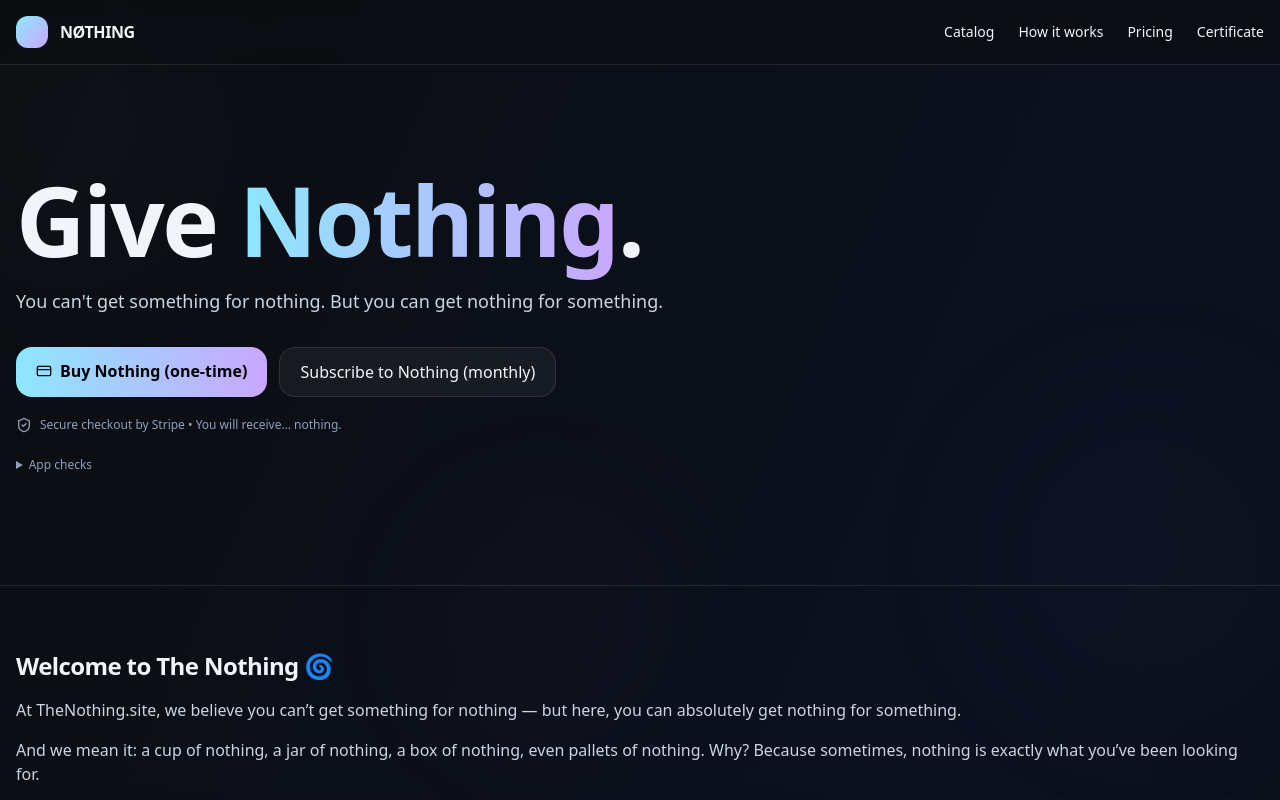
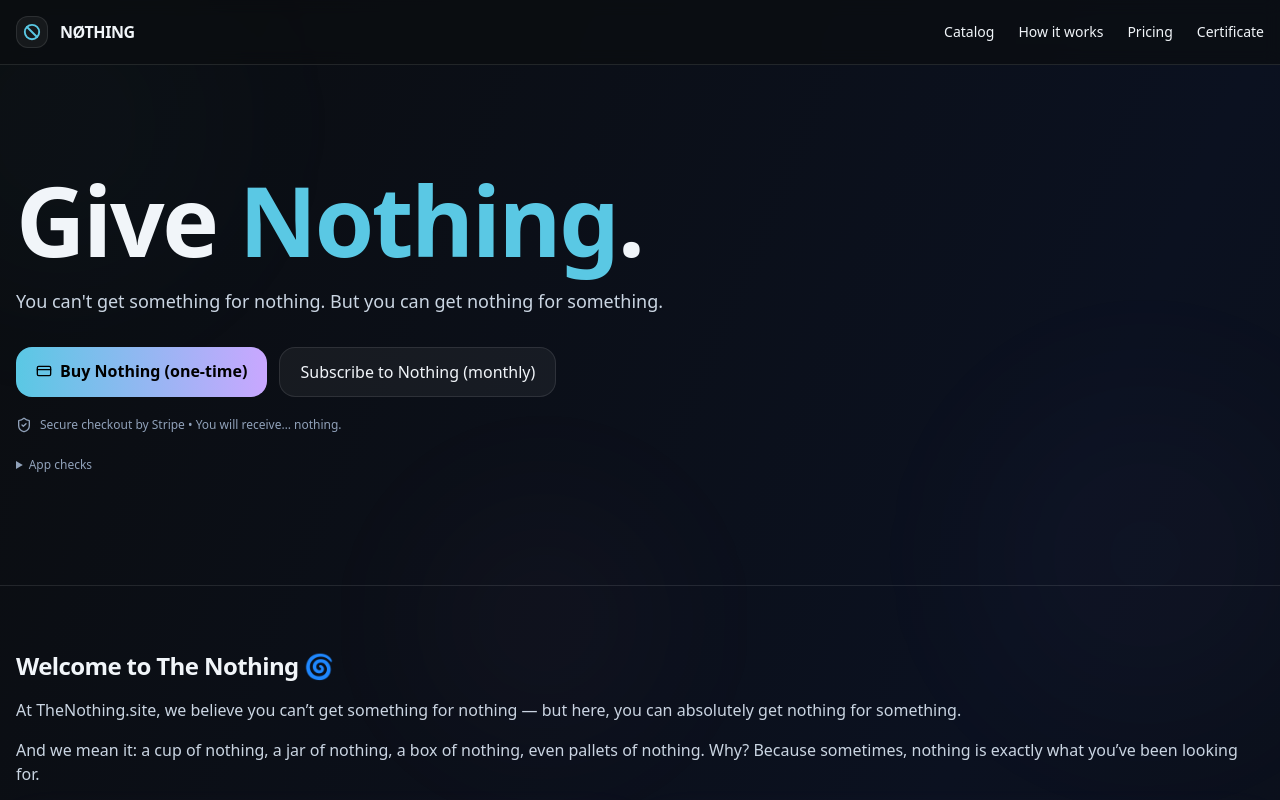
Before and after one commit to bobmaucher/the-nothing, a React (Vite) app: page / in a window 1280 px wide. Shown: the top 800 px of the page. Built offline with nearby package versions, Linux system fonts and the light colour scheme.

Commit message:
ui: logo mark, brand-cyan, motion-respectful effects

```diff
--- a/src/App.jsx
+++ b/src/App.jsx
@@ -1,16 +1,16 @@
 import { useState } from "react";
 import { BrowserRouter, Routes, Route, Link, useParams, useNavigate } from "react-router-dom";
-import { motion, useMotionValue, useTransform } from "framer-motion";
+import { motion, useMotionValue, useTransform, useReducedMotion } from "framer-motion";
 import { CreditCard, ShieldCheck, Infinity, Gift, Sparkles, Star, ArrowRight } from "lucide-react";
 import { jsPDF } from "jspdf";
 
 // ─────────────────────────────────────────────────────────────
-// FUTURISTIC MINIMAL GLOW THEME (ultra‑expensive, no gold)
+// FUTURISTIC MINIMAL GLOW THEME
 // Palette: near‑black base, neon pastel accents used sparingly
 const THEME = {
   bg: "bg-gradient-to-br from-[#0b0d10] via-[#0b1120] to-[#0b0d10]",
   card: "bg-white/3 backdrop-blur-xl border border-white/10",
-  accent1: "#8de7ff", // cyan
+  accent1: "#5AC8E4", // cyan
   accent2: "#c9a7ff", // violet
   accent3: "#ffa7d7", // magenta‑rose
 };
@@ -45,8 +45,10 @@ function genArticle(name, tld){
 
 // ─────────────────────────────────────────────────────────────
 // Micro‑components
-function NeonButton({ children, onClick, variant="primary", className="" }){
+function NeonButton({ children, onClick, variant = "primary", className = "" }) {
   const isPrimary = variant === "primary";
+  const reduce = useReducedMotion();
+
   return (
     <button
       type="button"
@@ -55,26 +57,47 @@ function NeonButton({ children, onClick, variant="primary", className="" }){
       style={isPrimary ? { background: `linear-gradient(90deg, ${THEME.accent1}, ${THEME.accent2})` } : undefined}
     >
       <span className="relative z-10 antialiased" style={{ transform: "translateZ(0)" }}>{children}</span>
-      {/* moving gleam */}
+      {/* moving gleam (disabled if prefers-reduced-motion) */}
+      {!reduce && (
         <motion.span
           initial={{ x: -260 }}
           animate={{ x: 260 }}
           transition={{ duration: 2.2, repeat: Infinity, ease: "linear" }}
           className="pointer-events-none absolute inset-y-0 -left-1/2 w-1/2 bg-gradient-to-r from-transparent via-white/50 to-transparent skew-x-12"
         />
+      )}
     </button>
   );
 }
 
-function GlowLayer(){
+function GlowLayer() {
+  const reduce = useReducedMotion();
+  const common = "pointer-events-none fixed blur-3xl";
+  const style1 = { background: `radial-gradient(circle at 30% 40%, ${THEME.accent1}22, transparent 60%)` };
+  const style2 = { background: `radial-gradient(circle at 60% 50%, ${THEME.accent2}22, transparent 60%)` };
+  const style3 = { background: `radial-gradient(circle at 50% 60%, ${THEME.accent3}22, transparent 60%)` };
+
+  if (reduce) {
+    // Static, subtler glows (better perf and accessibility)
     return (
       <>
-      <motion.div aria-hidden initial={{ opacity: 0.25 }} animate={{ opacity: [0.15,0.35,0.15] }} transition={{ duration: 8, repeat: Infinity }} className="pointer-events-none fixed -top-20 -left-24 h-[32rem] w-[32rem] blur-3xl" style={{ background: `radial-gradient( circle at 30% 40%, ${THEME.accent1}22, transparent 60%)` }} />
-      <motion.div aria-hidden initial={{ opacity: 0.25 }} animate={{ opacity: [0.15,0.35,0.15] }} transition={{ duration: 10, repeat: Infinity }} className="pointer-events-none fixed top-1/3 -right-24 h-[36rem] w-[36rem] blur-3xl" style={{ background: `radial-gradient( circle at 60% 50%, ${THEME.accent2}22, transparent 60%)` }} />
-      <motion.div aria-hidden initial={{ opacity: 0.25 }} animate={{ opacity: [0.15,0.35,0.15] }} transition={{ duration: 12, repeat: Infinity }} className="pointer-events-none fixed bottom-0 left-1/4 h-[28rem] w-[28rem] blur-3xl" style={{ background: `radial-gradient( circle at 50% 60%, ${THEME.accent3}22, transparent 60%)` }} />
+        <div aria-hidden className={`${common} -top-20 -left-24 h-[28rem] w-[28rem] opacity-30`} style={style1} />
+        <div aria-hidden className={`${common} top-1/3 -right-24 h-[30rem] w-[30rem] opacity-25`} style={style2} />
+        <div aria-hidden className={`${common} bottom-0 left-1/4 h-[24rem] w-[24rem] opacity-20`} style={style3} />
       </>
     );
   }
+
+  // Animated for everyone else
+  return (
+    <>
+      <motion.div aria-hidden initial={{ opacity: 0.25 }} animate={{ opacity: [0.15, 0.35, 0.15] }} transition={{ duration: 8, repeat: Infinity }} className={`${common} -top-20 -left-24 h-[32rem] w-[32rem]`} style={style1} />
+      <motion.div aria-hidden initial={{ opacity: 0.25 }} animate={{ opacity: [0.15, 0.35, 0.15] }} transition={{ duration: 10, repeat: Infinity }} className={`${common} top-1/3 -right-24 h-[36rem] w-[36rem]`} style={style2} />
+      <motion.div aria-hidden initial={{ opacity: 0.25 }} animate={{ opacity: [0.15, 0.35, 0.15] }} transition={{ duration: 12, repeat: Infinity }} className={`${common} bottom-0 left-1/4 h-[28rem] w-[28rem]`} style={style3} />
+    </>
+  );
+}
+
 
 function CardTilt({ children, className="" }){
   const x = useMotionValue(0); const y = useMotionValue(0);
@@ -133,6 +156,18 @@ function AppChecks(){
 }
 
 // ─────────────────────────────────────────────────────────────
+// Logo Mark - tiny SVG; circle with a slash
+function LogoMark({ size = 32 }) {
+  return (
+    <svg width={size} height={size} viewBox="0 0 64 64" aria-hidden>
+      <circle cx="32" cy="32" r="23" fill="none" stroke={THEME.accent1} strokeWidth="6" />
+      <line x1="16" y1="16" x2="48" y2="48" stroke={THEME.accent1} strokeWidth="6" strokeLinecap="round" />
+    </svg>
+  );
+}
+
+
+// ─────────────────────────────────────────────────────────────
 function Layout({ children }){
   return (
     <div className={`min-h-screen relative ${THEME.bg}`}>
@@ -140,7 +175,9 @@ function Layout({ children }){
       <header className="sticky top-0 z-30 backdrop-blur supports-[backdrop-filter]:bg-[#0b0d10]/70 border-b border-white/10 text-slate-100">
         <div className="max-w-7xl mx-auto px-4 py-4 flex items-center justify-between">
           <Link to="/" className="flex items-center gap-3">
-            <div className="h-8 w-8 rounded-xl" style={{ background: `linear-gradient(135deg, ${THEME.accent1}, ${THEME.accent2})` }} />
+            <div className="h-8 w-8 grid place-items-center rounded-xl bg-white/5 border border-white/10">
+              <LogoMark size={20} />
+            </div>
             <span className="font-semibold tracking-tight">{BRAND.name}</span>
           </Link>
           <nav className="hidden md:flex items-center gap-6 text-sm">
@@ -180,7 +217,7 @@ function Home(){
       <section className="relative overflow-hidden border-b border-white/10 text-slate-100">
         <div className="max-w-7xl mx-auto px-4 py-28">
           <motion.h1 initial={{ opacity: 0, y: 10 }} animate={{ opacity: 1, y: 0 }} transition={{ duration: 0.6 }} className="text-6xl md:text-8xl font-black tracking-tight leading-[0.9]">
-            Give <span className="bg-clip-text text-transparent" style={{ backgroundImage: `linear-gradient(90deg, ${THEME.accent1}, ${THEME.accent2})` }}>Nothing</span>.
+          Give <span className="bg-clip-text text-transparent" style={{ backgroundImage: `linear-gradient(90deg, ${THEME.accent1}, ${THEME.accent1})` }}>Nothing</span>.
           </motion.h1>
           <p className="mt-6 text-lg text-slate-300 max-w-2xl">{BRAND.tagline}</p>
           <div className="mt-8 flex flex-wrap gap-3">
```
Lines whose indentation alone changed are shown as unchanged.
